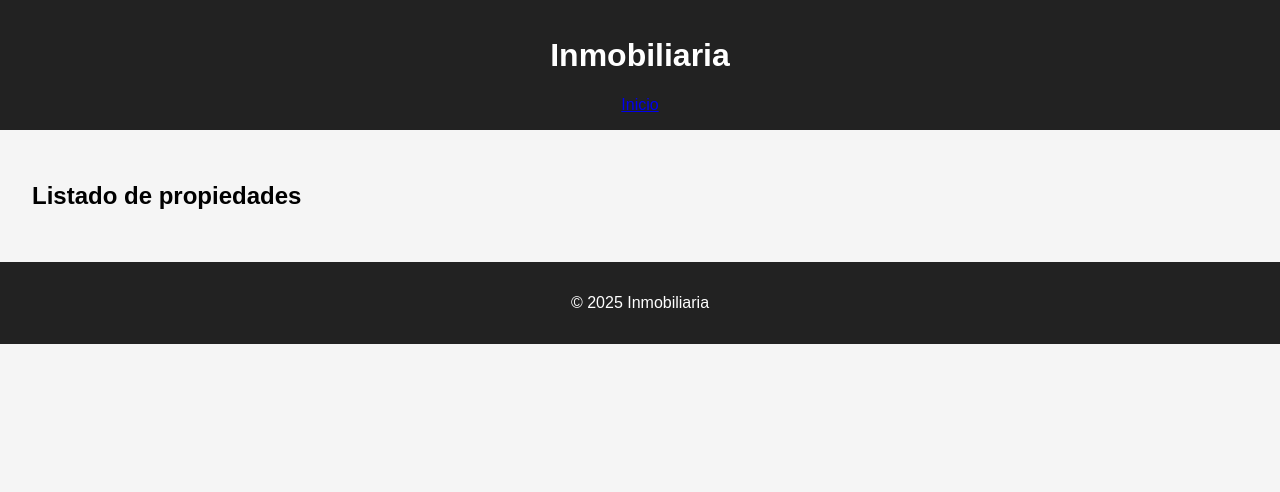
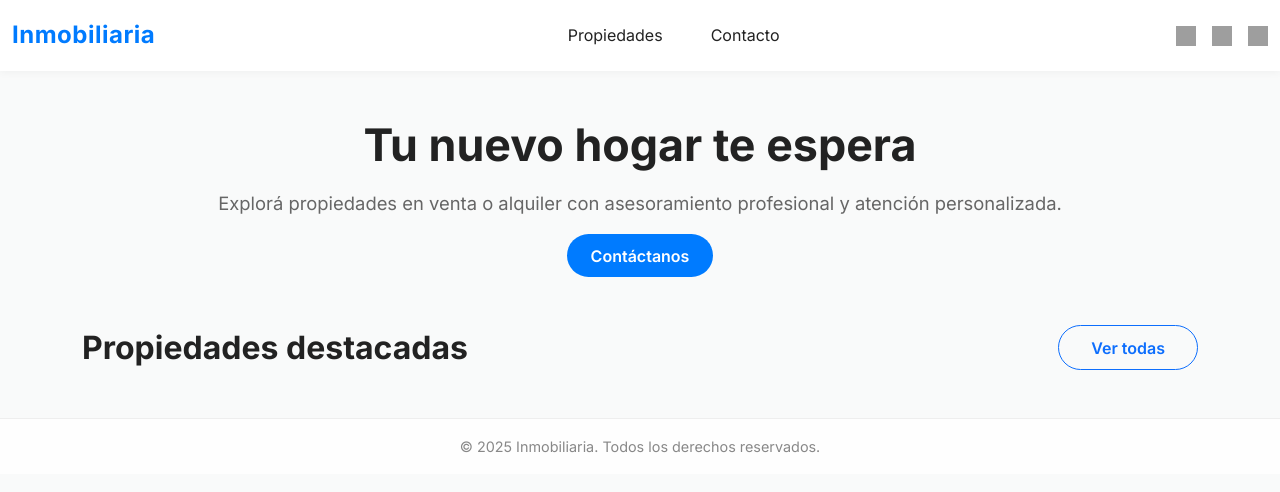
Before and after one commit to InakiFarinas/Inmobiliaria-Zanola, a Flask app: page / in a window 1280 px wide. Shown: the top 492 px of the page. Run offline with Flask 3, Linux system fonts and the light colour scheme; grey boxes are pictures that could not be loaded.

Commit message:
Esquema de prueba de la inmobiliaria

```diff
--- a/app/__init__.py
+++ b/app/__init__.py
@@ -3,7 +3,6 @@ from flask_sqlalchemy import SQLAlchemy
 from flask_migrate import Migrate
 from dotenv import load_dotenv
 import os
-
 load_dotenv()
 
 db = SQLAlchemy()
@@ -16,7 +15,11 @@ def create_app():
     db.init_app(app)
     migrate.init_app(app, db)
 
+    from app.routes.main import main_bp
+    app.register_blueprint(main_bp)
     from app.routes.propiedades import propiedades_bp
     app.register_blueprint(propiedades_bp)
+    from app.routes.contacto import contacto_bp
+    app.register_blueprint(contacto_bp)
 
     return app
--- /dev/null
+++ b/app/routes/main.py
@@ -0,0 +1,10 @@
+from flask import Blueprint, render_template
+from app.models.propiedades import Propiedad
+
+main_bp = Blueprint('main', __name__)
+
+@main_bp.route('/')
+def index():
+    # Opcional: mostrar solo propiedades destacadas
+    propiedades = Propiedad.query.limit(6).all()
+    return render_template('index.html', propiedades=propiedades)
--- a/app/routes/propiedades.py
+++ b/app/routes/propiedades.py
@@ -4,12 +4,7 @@ from app import db
 
 propiedades_bp = Blueprint('propiedades', __name__)
 
-@propiedades_bp.route('/')
-def index():
+@propiedades_bp.route('/propiedades')
+def propiedades():
     propiedades = Propiedad.query.all()
-    return render_template('index.html', propiedades=propiedades)
-
-@propiedades_bp.route('/propiedad/<int:id>')
-def detalle(id):
-    propiedad = Propiedad.query.get_or_404(id)
-    return render_template('detalle.html', propiedad=propiedad)
+    return render_template('propiedades.html', propiedades=propiedades)
--- a/app/static/css/estilos.css
+++ b/app/static/css/estilos.css
@@ -1,17 +1,126 @@
-body {
-    font-family: Arial, sans-serif;
+@import url('https://fonts.googleapis.com/css2?family=Inter:wght@400;600;700&display=swap');
+
+/* Reset básico */
+body, h1, h2, h5, p, a {
     margin: 0;
     padding: 0;
-    background-color: #f5f5f5;
+    box-sizing: border-box;
 }
 
-header, footer {
-    background-color: #222;
-    color: white;
-    padding: 1em;
-    text-align: center;
+body {
+    font-family: 'Inter', sans-serif;
+    background: #f9fafa;
+    color: #222;
+    line-height: 1.6;
 }
 
-main {
-    padding: 2em;
+/* Navbar */
+.navbar {
+    background: #fff !important;
+    box-shadow: 0 2px 8px rgba(0, 0, 0, 0.04);
+    padding-top: 0.7rem;
+    padding-bottom: 0.7rem;
 }
+
+.navbar-brand {
+    font-weight: bold;
+    letter-spacing: 0.5px;
+    color: #007bff !important;
+    font-size: 1.5rem;
+}
+
+.navbar-nav .nav-link {
+    color: #222 !important;
+    font-weight: 500;
+    margin: 0 1rem;
+    transition: color 0.2s;
+}
+
+.navbar-nav .nav-link.active,
+.navbar-nav .nav-link:hover {
+    color: #007bff !important;
+}
+
+@media (max-width: 991.98px) {
+    .navbar .navbar-collapse {
+        justify-content: start;
+    }
+
+    .navbar-nav {
+        flex-direction: column;
+        text-align: left;
+    }
+
+    .d-none.d-lg-flex {
+        display: none !important;
+    }
+}
+
+/* Tipografía landing */
+.display-4 {
+    font-size: 2.8rem;
+    font-weight: 700;
+    color: #222;
+}
+.lead {
+    color: #666;
+    font-size: 1.15rem;
+}
+
+/* Botones */
+.btn-primary, .btn-outline-primary {
+    border-radius: 100px;
+    padding: 0.6rem 2rem;
+    font-weight: 600;
+    font-size: 1rem;
+}
+.btn-primary {
+    background: #007bff;
+    border: none;
+}
+.btn-primary:hover {
+    background: #0056b3;
+}
+
+/* Cards */
+.card {
+    border: none;
+    border-radius: 1rem;
+    box-shadow: 0 3px 12px rgba(0, 0, 0, 0.06);
+    transition: all 0.2s ease-in-out;
+}
+.card:hover {
+    box-shadow: 0 6px 20px rgba(0, 0, 0, 0.08);
+}
+.card-img-top {
+    height: 220px;
+    object-fit: cover;
+    border-top-left-radius: 1rem;
+    border-top-right-radius: 1rem;
+}
+.card-title {
+    font-weight: 600;
+    font-size: 1.25rem;
+}
+.card-text {
+    color: #555;
+}
+
+/* Footer */
+footer {
+    background: #fefefe;
+    border-top: 1px solid #eee;
+    color: #888;
+    font-size: 0.9rem;
+    padding-top: 1rem;
+}
+
+/* Responsivo */
+@media (max-width: 767.98px) {
+    .display-4 {
+        font-size: 2rem;
+    }
+    .card-img-top {
+        height: 160px;
+    }
+}
--- a/app/templates/base.html
+++ b/app/templates/base.html
@@ -3,20 +3,56 @@
 <head>
     <meta charset="UTF-8">
     <title>{% block title %}Inmobiliaria{% endblock %}</title>
+    <meta name="viewport" content="width=device-width, initial-scale=1">
+    <link rel="stylesheet" href="https://cdn.jsdelivr.net/npm/bootstrap@5.3.3/dist/css/bootstrap.min.css">
     <link rel="stylesheet" href="{{ url_for('static', filename='css/estilos.css') }}">
+    <link rel="icon" href="{{ url_for('static', filename='img/favicon.svg') }}">
 </head>
 <body>
     <header>
-        <h1>Inmobiliaria</h1>
-        <nav>
-            <a href="/">Inicio</a>
+        <nav class="navbar navbar-expand-lg">
+            <div class="container-fluid d-flex justify-content-between align-items-center position-relative">
+
+                <!-- Izquierda: Marca -->
+                <a class="navbar-brand" href="/">Inmobiliaria</a>
+
+                <!-- Botón hamburguesa -->
+                <button class="navbar-toggler" type="button" data-bs-toggle="collapse" data-bs-target="#navbarNav">
+                    <span class="navbar-toggler-icon"></span>
+                </button>
+
+                <!-- Centro: navegación -->
+                <div class="collapse navbar-collapse justify-content-center" id="navbarNav">
+                    <ul class="navbar-nav mx-auto">
+                        <li class="nav-item">
+                            <a class="nav-link" href="/propiedades">Propiedades</a>
+                        </li>
+                        <li class="nav-item">
+                            <a class="nav-link" href="/contacto">Contacto</a>
+                        </li>
+                    </ul>
+                </div>
+
+                <!-- Derecha: redes -->
+                <div class="d-none d-lg-flex align-items-center gap-3">
+                    {% for red in ['facebook', 'instagram', 'twitter'] %}
+                    <a class="nav-link" href="https://{{ red }}.com" target="_blank" aria-label="{{ red }}">
+                        <img src="{{ url_for('static', filename='img/' + red + '.svg') }}" alt="{{ red }}" width="20" height="20">
+                    </a>
+                    {% endfor %}
+                </div>
+            </div>
         </nav>
     </header>
-    <main>
+
+    <main class="container my-5">
         {% block content %}{% endblock %}
     </main>
-    <footer>
-        <p>&copy; 2025 Inmobiliaria</p>
+
+    <footer class="text-center py-3 mt-auto">
+        <p class="mb-0">&copy; 2025 Inmobiliaria. Todos los derechos reservados.</p>
     </footer>
+
+    <script src="https://cdn.jsdelivr.net/npm/bootstrap@5.3.3/dist/js/bootstrap.bundle.min.js"></script>
 </body>
 </html>
--- a/app/templates/index.html
+++ b/app/templates/index.html
@@ -1,10 +1,42 @@
 {% extends 'base.html' %}
-{% block title %}Propiedades{% endblock %}
+{% block title %}Inicio - Inmobiliaria{% endblock %}
+
 {% block content %}
-<h2>Listado de propiedades</h2>
-<ul>
-    {% for propiedad in propiedades %}
-        <li><a href="/propiedad/{{ propiedad.id }}">{{ propiedad.titulo }}</a> - ${{ propiedad.precio }}</li>
-    {% endfor %}
-</ul>
+<!-- Hero principal -->
+<section class="text-center mb-5">
+    <h1 class="display-4">Tu nuevo hogar te espera</h1>
+    <p class="lead mt-3">Explorá propiedades en venta o alquiler con asesoramiento profesional y atención personalizada.</p>
+    <a href="/contacto" class="btn btn-primary btn-lg mt-3 px-4">Contáctanos</a>
+</section>
+
+<!-- Propiedades destacadas -->
+<section>
+    <div class="d-flex justify-content-between align-items-center mb-4">
+        <h2 class="fw-bold mb-0">Propiedades destacadas</h2>
+        <a href="/propiedades" class="btn btn-outline-primary">Ver todas</a>
+    </div>
+
+    <div class="row row-cols-1 row-cols-md-3 g-4">
+        {% for propiedad in propiedades %}
+        <div class="col">
+            <div class="card h-100">
+                <div class="ratio ratio-4x3">
+                    {% if propiedad.imagen %}
+                        <img src="{{ url_for('static', filename='img/' ~ propiedad.imagen) }}" class="card-img-top object-fit-cover" alt="{{ propiedad.titulo }}">
+                    {% else %}
+                        <img src="{{ url_for('static', filename='img/no-image.png') }}" class="card-img-top object-fit-cover" alt="Sin imagen">
+                    {% endif %}
+                </div>
+                <div class="card-body d-flex flex-column">
+                    <h5 class="card-title mb-1">{{ propiedad.titulo }}</h5>
+                    <p class="text-muted mb-1">${{ "{:,.2f}".format(propiedad.precio) }}</p>
+                    <p class="text-muted small mb-2">{{ propiedad.ubicacion }}</p>
+                    <p class="card-text flex-grow-1">{{ propiedad.descripcion[:100] }}{% if propiedad.descripcion|length > 100 %}...{% endif %}</p>
+                    <a href="/propiedad/{{ propiedad.id }}" class="btn btn-outline-primary mt-2">Ver detalles</a>
+                </div>
+            </div>
+        </div>
+        {% endfor %}
+    </div>
+</section>
 {% endblock %}
```
Also changed, not shown: app/routes/contacto.py (added, +11 -0 lines), app/templates/contacto.html (added, +32 -0 lines), app/templates/detalle.html (deleted, +0 -9 lines), app/templates/propiedades.html (added, +68 -0 lines), 1 other file.
